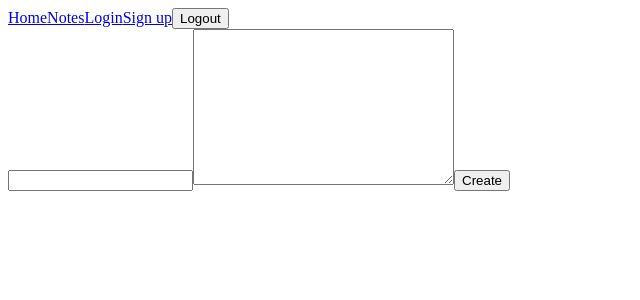
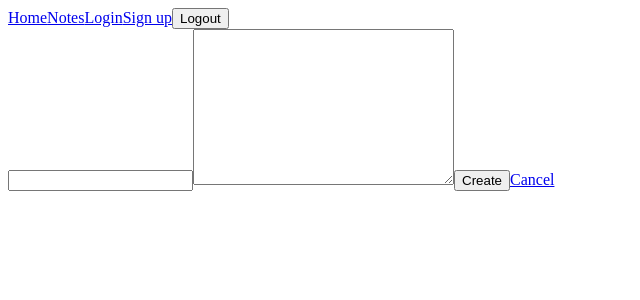
Before and after one commit to BorislavBranimirov/NotePages, a React app in the folder client/: page /create-note in a window 1280 px wide. Shown: the top 300 px of the page, without its empty margins (0-640 px from the left). Built offline with nearby package versions, Linux system fonts and the light colour scheme.

Commit message:
added cancel button to create and edit note pages

```diff
--- a/client/src/components/CreateNotePage.js
+++ b/client/src/components/CreateNotePage.js
@@ -1,4 +1,5 @@
 import React, { useState } from 'react';
+import { Link } from 'react-router-dom';
 import { checkTokenExpiry } from '../../utils/authUtils';
 
 const CreateNotePage = (props) => {
@@ -66,6 +67,7 @@ const CreateNotePage = (props) => {
                     required
                 />
                 <input type="submit" value="Create"/>
+                <Link to="notes">Cancel</Link>
             </form>
         </div>
     );
--- a/client/src/components/EditNotePage.js
+++ b/client/src/components/EditNotePage.js
@@ -1,4 +1,5 @@
 import React, { useState, useEffect } from 'react';
+import { Link } from 'react-router-dom';
 import { checkTokenExpiry } from '../../utils/authUtils';
 
 const EditNotePage = (props) => {
@@ -98,6 +99,7 @@ const EditNotePage = (props) => {
                 />
                 <input type="submit" value="Save" />
             </form>
+            <Link to={'/notes/'+props.match.params.id}>Cancel</Link>
         </div>
     );
 };
```
